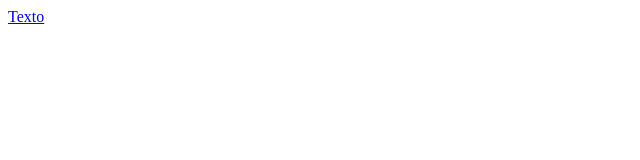
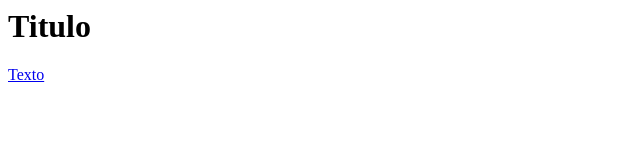
Before and after one commit to programacionlmor/prueba_ciclo3, a plain HTML site: page index.html in a window 1280 px wide. Shown: the whole page, without its empty margins (0-640 px from the left). Drawn offline with Linux system fonts and the light colour scheme.

Commit message:
Se agrega un titulo en el head de index.html

```diff
--- a/index.html
+++ b/index.html
@@ -1,7 +1,8 @@
 <html>
     <head>
-
-
+        <h1>
+            Titulo
+        </h1>
     </head>
     <body>
             <a href="https://www.google.com/"> Texto</a>
```
